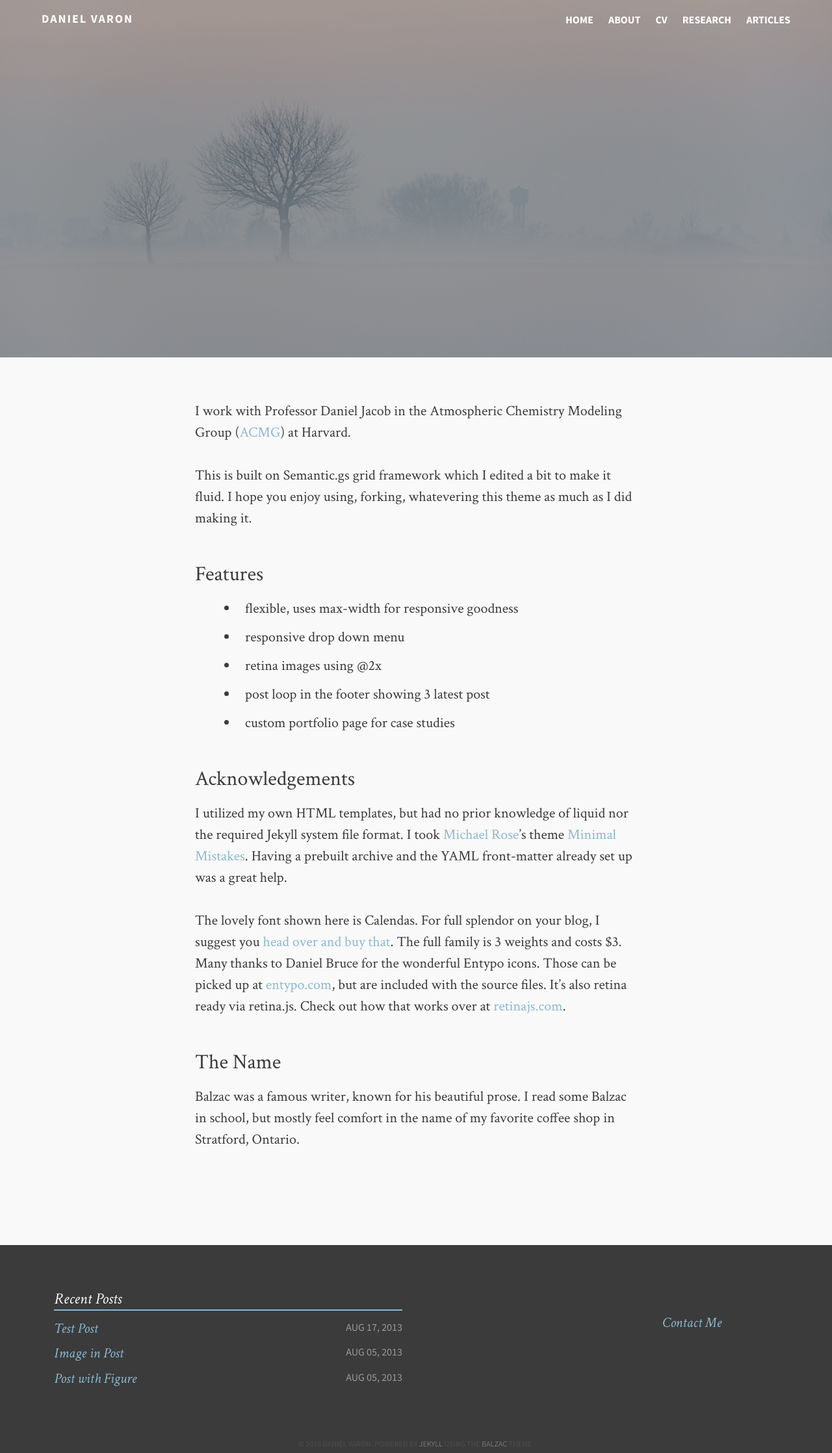
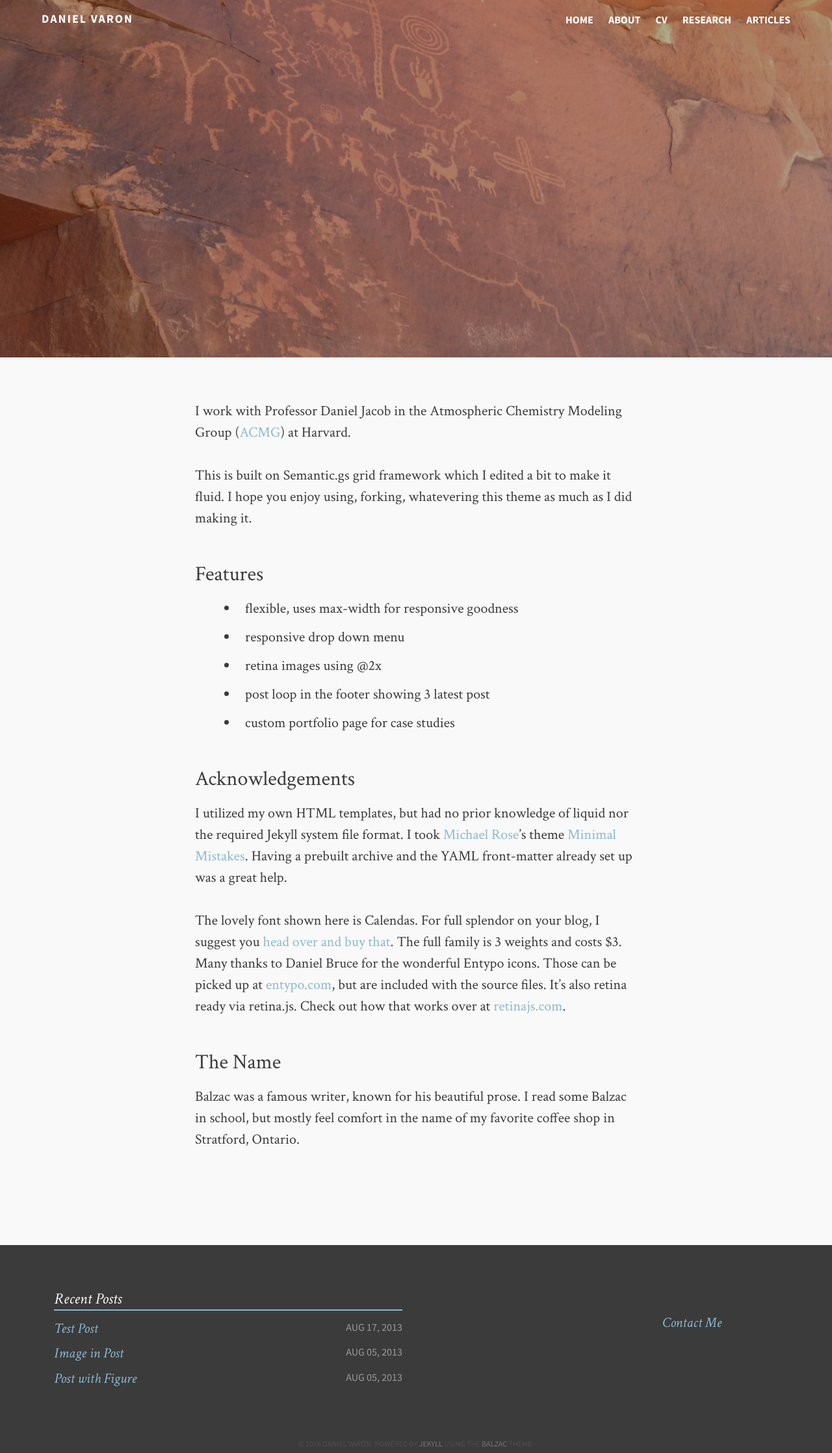
Before and after one commit to djvaron/djvaron.github.io, a Jekyll site: the page built from about.md, in a window 1280 px wide. Shown: the whole page at 65% size. Built offline with Jekyll 4.4.1, drawn with Linux system fonts in a browser that asks for light colours.

Commit message:
Update about.md

```diff
--- a/about.md
+++ b/about.md
@@ -5,7 +5,7 @@
 <!-- description: I'm a PhD student in the Atmospheric Chemistry Modeling Group ([ACMG](http://acmg.seas.harvard.edu/)) at Harvard. -->
 tags: [about]
 image:
-  feature: soft-trees.jpg
+  feature: about.jpg
 ---
 
 I work with Professor Daniel Jacob in the Atmospheric Chemistry Modeling Group ([ACMG](http://acmg.seas.harvard.edu/)) at Harvard.
```
